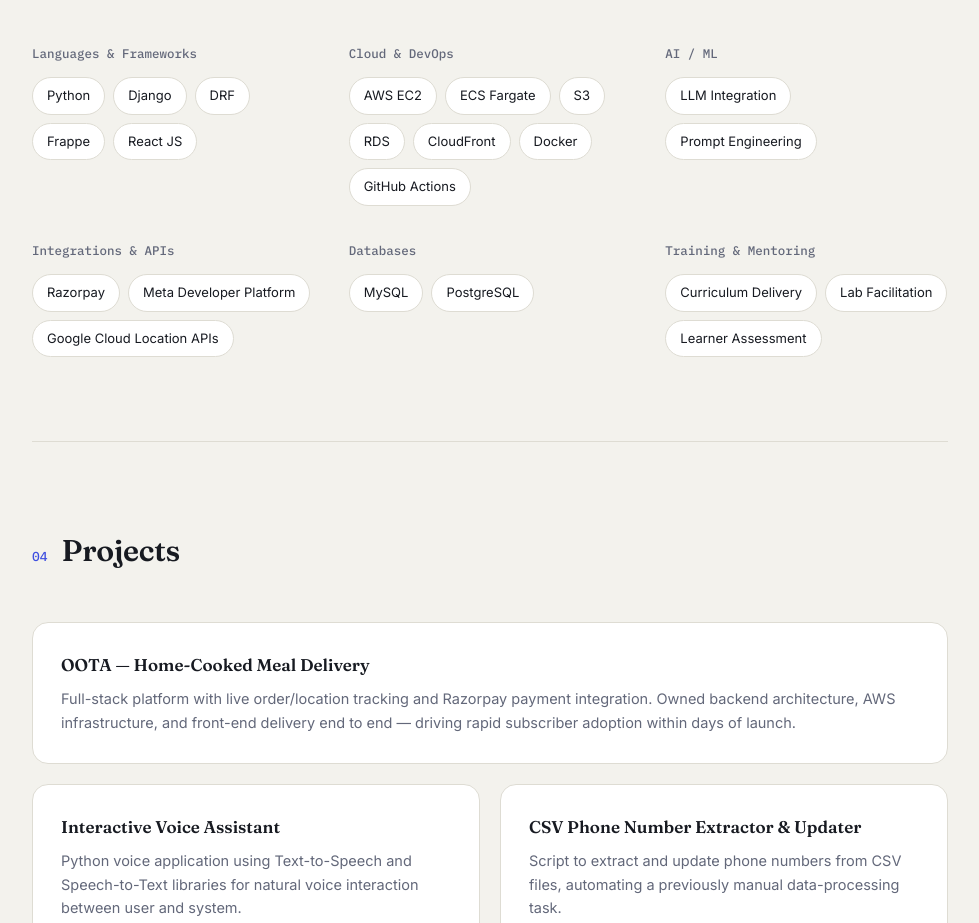
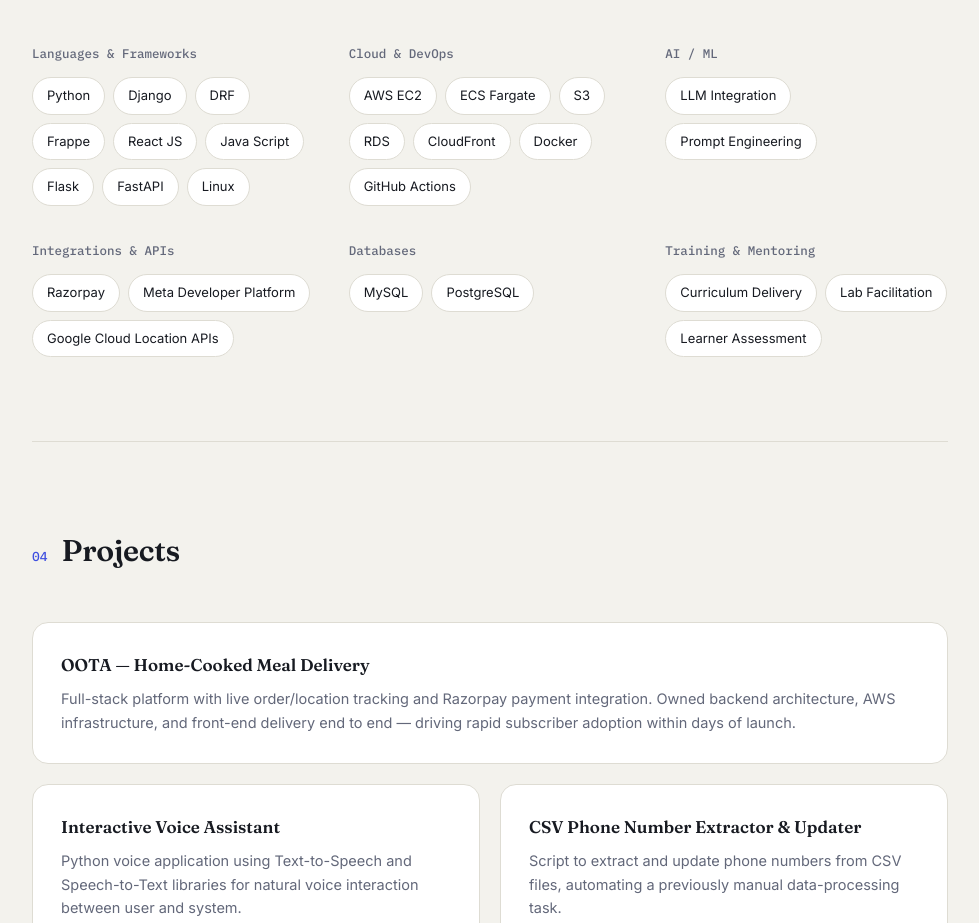
Before and after one commit to shilpa-shree-s/shilpa-shree-s, a plain HTML site: page index.html in a window 1280 px wide. Shown: the part 2160-3083 px from the top of the page, without its empty margins (150-1129 px from the left). Drawn offline with Linux system fonts and the light colour scheme.

Commit message:
Add JavaScript, Flask, FastAPI, and Linux to skills

```diff
--- a/index.html
+++ b/index.html
@@ -299,7 +299,9 @@
         <div class="pills">
           <span class="pill">Python</span><span class="pill">Django</span>
           <span class="pill">DRF</span><span class="pill">Frappe</span>
-          <span class="pill">React JS</span>
+          <span class="pill">React JS</span><span class="pill">Java Script</span>
+          <span class="pill">Flask</span><span class="pill">FastAPI</span>
+          <span class="pill">Linux</span>
         </div>
       </div>
       <div class="skill-col">
```
